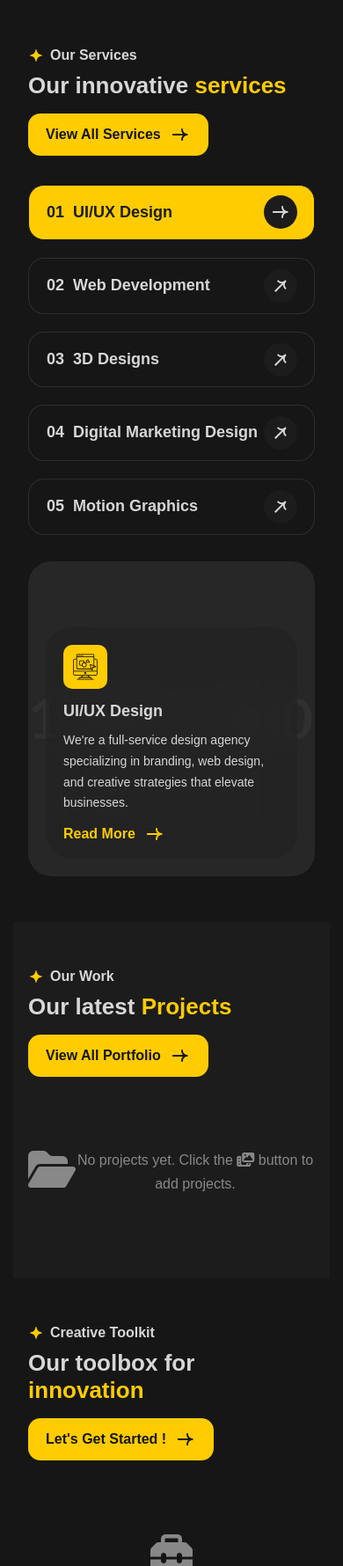
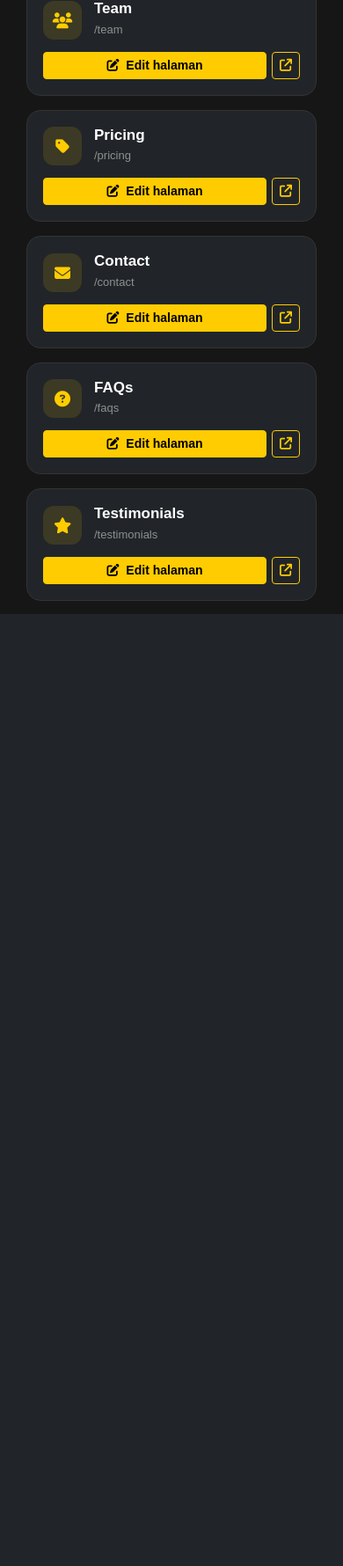
Before and after one commit to AldiRachmatdiantoo/dikelolain-app, a Laravel app: page /admin/dashboard in a window 390 px wide. Shown: the part 961-2741 px from the top of the page at 88% size. After the commit the page ends 1659 px from the top, so only its background shows below. Run offline with Laravel 12, Linux system fonts and the light colour scheme; a user stored in the database is signed in; data comes from the database, SQL or seed files in the repository; data that the repository does not hold is empty.

Commit message:
PBI-313: controllers for the remaining routes, new admin dashboard
The 404 fallback, dashboard, analytics, profile and password form now go
through controllers; a test keeps new closures out (the old editor pages
stay until PBI-403 deletes them). The dashboard no longer renders the old
Home editor: it links each public page to edit mode. The password update
URL is /admin/profile/password (it was /admin/admin/profile/password).

```diff
--- /dev/null
+++ b/app/Http/Controllers/Admin/AnalyticsController.php
@@ -0,0 +1,18 @@
+<?php
+
+namespace App\Http\Controllers\Admin;
+
+use App\Http\Controllers\Controller;
+use App\Services\SettingService;
+use Illuminate\View\View;
+
+/**
+ * The Looker Studio report; its link and height are page settings (analytics.*).
+ */
+class AnalyticsController extends Controller
+{
+    public function __invoke(SettingService $settings): View
+    {
+        return view('admin.pages.analytics', compact('settings'));
+    }
+}
--- /dev/null
+++ b/app/Http/Controllers/Admin/DashboardController.php
@@ -0,0 +1,15 @@
+<?php
+
+namespace App\Http\Controllers\Admin;
+
+use App\Http\Controllers\Controller;
+use App\Vcms\EditablePages;
+use Illuminate\View\View;
+
+class DashboardController extends Controller
+{
+    public function __invoke(): View
+    {
+        return view('admin.dashboard', ['pages' => EditablePages::all()]);
+    }
+}
--- /dev/null
+++ b/app/Http/Controllers/Pages/NotFoundPageController.php
@@ -0,0 +1,17 @@
+<?php
+
+namespace App\Http\Controllers\Pages;
+
+use App\Http\Controllers\Controller;
+use Illuminate\Http\Response;
+
+/**
+ * Any URL without a route (the footer still gets its data from FooterComposer).
+ */
+class NotFoundPageController extends Controller
+{
+    public function __invoke(): Response
+    {
+        return response()->view('pages.404', [], 404);
+    }
+}
--- /dev/null
+++ b/app/Vcms/EditablePages.php
@@ -0,0 +1,28 @@
+<?php
+
+namespace App\Vcms;
+
+/**
+ * The public pages an admin edits in place, for the dashboard's "Edit halaman" links.
+ * Detail pages (a service, a team member) are edited from their list pages.
+ */
+final class EditablePages
+{
+    /**
+     * @return list<array{label: string, path: string, icon: string}>
+     */
+    public static function all(): array
+    {
+        return [
+            ['label' => 'Home', 'path' => '/', 'icon' => 'fa-house'],
+            ['label' => 'About', 'path' => '/about', 'icon' => 'fa-info-circle'],
+            ['label' => 'Services', 'path' => '/services', 'icon' => 'fa-briefcase'],
+            ['label' => 'Portfolio', 'path' => '/portfolio', 'icon' => 'fa-folder-open'],
+            ['label' => 'Team', 'path' => '/team', 'icon' => 'fa-users'],
+            ['label' => 'Pricing', 'path' => '/pricing', 'icon' => 'fa-tag'],
+            ['label' => 'Contact', 'path' => '/contact', 'icon' => 'fa-envelope'],
+            ['label' => 'FAQs', 'path' => '/faqs', 'icon' => 'fa-circle-question'],
+            ['label' => 'Testimonials', 'path' => '/testimonials', 'icon' => 'fa-star'],
+        ];
+    }
+}
--- /dev/null
+++ b/resources/views/admin/dashboard.blade.php
@@ -0,0 +1,96 @@
+@extends('admin.layouts.admin')
+
+@section('title', 'Dashboard')
+
+@section('content')
+<div class="container-fluid" style="padding-left: 15px; padding-right: 15px;">
+
+    <div class="d-flex flex-wrap justify-content-between align-items-center gap-3 mb-4">
+        <div>
+            <h2 class="mb-1 fw-bold dash-yellow">Dashboard</h2>
+            <p class="mb-0 dash-muted">Konten website diedit langsung di halamannya. Pilih halaman, lalu klik tombol ✎ di bagian yang ingin diubah.</p>
+        </div>
+        <a href="{{ route('admin.pages.analytics') }}" class="btn btn-sm fw-bold dash-btn-outline">
+            <i class="fa-solid fa-chart-line me-1"></i> Analytics
+        </a>
+    </div>
+
+    <div class="row g-3">
+        @foreach ($pages as $page)
+            <div class="col-sm-6 col-xl-4">
+                <div class="dash-card">
+                    <div class="dash-card-icon"><i class="fa-solid {{ $page['icon'] }}"></i></div>
+                    <div class="dash-card-body">
+                        <h3>{{ $page['label'] }}</h3>
+                        <p>{{ $page['path'] }}</p>
+                    </div>
+                    <div class="dash-card-actions">
+                        <a href="{{ route('admin.edit-mode.on', ['to' => $page['path']]) }}" class="btn btn-sm fw-bold dash-btn">
+                            <i class="fa-solid fa-pen-to-square me-1"></i> Edit halaman
+                        </a>
+                        <a href="{{ $page['path'] }}" target="_blank" rel="noopener" class="btn btn-sm dash-btn-outline" title="Lihat halaman {{ $page['label'] }}">
+                            <i class="fa-solid fa-arrow-up-right-from-square"></i>
+                        </a>
+                    </div>
+                </div>
+            </div>
+        @endforeach
+    </div>
+</div>
+
+<style>
+    .dash-yellow { color: #ffcc01 !important; }
+    .dash-muted { color: #c9c9c9; }
+
+    .dash-card {
+        display: flex;
+        align-items: center;
+        gap: 14px;
+        height: 100%;
+        padding: 18px;
+        background-color: #212529;
+        border: 1px solid #333;
+        border-radius: 16px;
+    }
+
+    .dash-card-icon {
+        flex: 0 0 44px;
+        height: 44px;
+        display: flex;
+        align-items: center;
+        justify-content: center;
+        border-radius: 12px;
+        background-color: rgba(255, 204, 1, 0.12);
+        color: #ffcc01;
+        font-size: 18px;
+    }
+
+    .dash-card-body { flex: 1; min-width: 0; }
+    .dash-card-body h3 { margin: 0 0 2px; font-size: 17px; color: #fff; }
+    .dash-card-body p { margin: 0; font-size: 13px; color: #8f8f8f; }
+
+    .dash-card-actions { display: flex; gap: 6px; }
+
+    @media (max-width: 575px) {
+        .dash-card { flex-wrap: wrap; }
+        .dash-card-actions { width: 100%; }
+        .dash-card-actions .dash-btn { flex: 1; }
+    }
+
+    .dash-btn {
+        background-color: #ffcc01;
+        border: 1px solid #ffcc01;
+        color: #000;
+    }
+
+    .dash-btn:hover { background-color: #ffdd33; border-color: #ffdd33; color: #000; }
+
+    .dash-btn-outline {
+        background: transparent;
+        border: 1px solid #ffcc01;
+        color: #ffcc01;
+    }
+
+    .dash-btn-outline:hover { background-color: rgba(255, 204, 1, 0.15); color: #ffcc01; }
+</style>
+@endsection
--- a/resources/views/admin/partials/sidebar.blade.php
+++ b/resources/views/admin/partials/sidebar.blade.php
@@ -13,10 +13,17 @@
     <!-- Sidebar Menu Start (Scrollable) -->
     <nav class="sidebar-menu">
         <ul>
+            <li class="menu-item {{ request()->routeIs('admin.dashboard') ? 'active' : '' }}">
+                <a href="{{ route('admin.dashboard') }}">
+                    <i class="fa-solid fa-gauge"></i>
+                    <span>Dashboard</span>
+                </a>
+            </li>
+
             <li class="menu-item {{ request()->routeIs('admin.pages.analytics') ? 'active' : '' }}">
                 <a href="{{ route('admin.pages.analytics') }}">
                     <i class="fa-solid fa-chart-line"></i>
-                    <span>Dashboard</span>
+                    <span>Analytics</span>
                 </a>
             </li>
 
--- a/routes/web.php
+++ b/routes/web.php
@@ -1,5 +1,6 @@
 <?php
 
+use App\Http\Controllers\Admin\AnalyticsController;
 use App\Http\Controllers\Admin\Api\AchievementController;
 use App\Http\Controllers\Admin\Api\ClientLogoController;
 use App\Http\Controllers\Admin\Api\CounterController;
@@ -18,12 +19,14 @@ use App\Http\Controllers\Admin\Api\TeamMemberExpertiseController;
 use App\Http\Controllers\Admin\Api\TeamMemberSkillController;
 use App\Http\Controllers\Admin\Api\TestimonialController;
 use App\Http\Controllers\Admin\Api\ToolController;
+use App\Http\Controllers\Admin\DashboardController;
 use App\Http\Controllers\Admin\EditModeController;
 use App\Http\Controllers\AuthController;
 use App\Http\Controllers\Pages\AboutPageController;
 use App\Http\Controllers\Pages\ContactPageController;
 use App\Http\Controllers\Pages\FaqPageController;
 use App\Http\Controllers\Pages\HomePageController;
+use App\Http\Controllers\Pages\NotFoundPageController;
 use App\Http\Controllers\Pages\PortfolioPageController;
 use App\Http\Controllers\Pages\PricingPageController;
 use App\Http\Controllers\Pages\ServiceDetailPageController;
@@ -32,7 +35,6 @@ use App\Http\Controllers\Pages\TeamMemberPageController;
 use App\Http\Controllers\Pages\TeamPageController;
 use App\Http\Controllers\Pages\TestimonialPageController;
 use App\Http\Controllers\ProfileController;
-use App\Services\SettingService;
 use Illuminate\Support\Facades\Route;
 
 /*
@@ -66,13 +68,7 @@ Route::prefix('pages')->name('pages.')->group(function () {
     Route::get('/team/{slug}', TeamMemberPageController::class)->name('team.single');
 });
 
-// Anda mungkin perlu memperbarui logika 'active' di header.blade.php
-// menjadi: request()->routeIs('pages.*') atau sejenisnya.
-
-// Rute untuk 404
-Route::fallback(function () {
-    return response()->view('pages.404', [], 404);
-});
+Route::fallback(NotFoundPageController::class);
 
 
 
@@ -91,17 +87,10 @@ Route::prefix('admin')->name('admin.')->group(function () {
 
         //change name and email
         Route::patch('/profile', [ProfileController::class, 'updateProfile'])->name('profile.update');
-        //reset password
-        Route::get('/reset-password', function () {
-            return view('admin.auth.reset-password');
-        })->name('reset-password');
-        // 2. Rute untuk MEMPROSES perubahan password (PUT/PATCH)
-        Route::put('/admin/profile/password', [ProfileController::class, 'updatePassword'])
-            ->name('password.update.dashboard');
-        //profile-detail
-        Route::get('/profile-detail', function () {
-            return view('admin.pages.profile-detail');
-        })->name('profile-detail');
+        // Profile and password
+        Route::get('/profile-detail', [ProfileController::class, 'show'])->name('profile-detail');
+        Route::get('/reset-password', [ProfileController::class, 'editPassword'])->name('reset-password');
+        Route::put('/profile/password', [ProfileController::class, 'updatePassword'])->name('password.update.dashboard');
         // Logout
         Route::post('/logout', [AuthController::class, 'logout'])->name('logout');
 
@@ -143,23 +132,12 @@ Route::prefix('admin')->name('admin.')->group(function () {
             }
         });
 
-        // Dashboard
-        Route::get('/dashboard', function () {
-            $sections = App\Models\Section::with('contents.media')
-                ->active()
-                ->ordered()
-                ->get()
-                ->keyBy('key');
+        Route::get('/dashboard', DashboardController::class)->name('dashboard');
 
-            return view('admin.pages.home', compact('sections'));
-        })->name('dashboard');
+        Route::prefix('pages')->name('pages.')->group(function () {
+            Route::get('/analytics', AnalyticsController::class)->name('analytics');
 
-        // Pages Management (VCMS Editor)
-        Route::prefix('pages')->name('pages.')->group(function () {
-            Route::get('/analytics', function (SettingService $settings) {
-                return view('admin.pages.analytics', compact('settings'));
-            })->name('analytics');
-
+            // Old editor pages (no longer affect the site): removed with their views in PBI-403.
             Route::get('/home', function () {
                 $sections = App\Models\Section::with('contents.media')
                     ->active()
```
Also changed, not shown: ARCHITECTURE.md (+2 -0 lines), app/Http/Controllers/ProfileController.php (+17 -0 lines), status_backlog.md (+8 -7 lines), tests/Feature/AdminPagesTest.php (added, +88 -0 lines).
